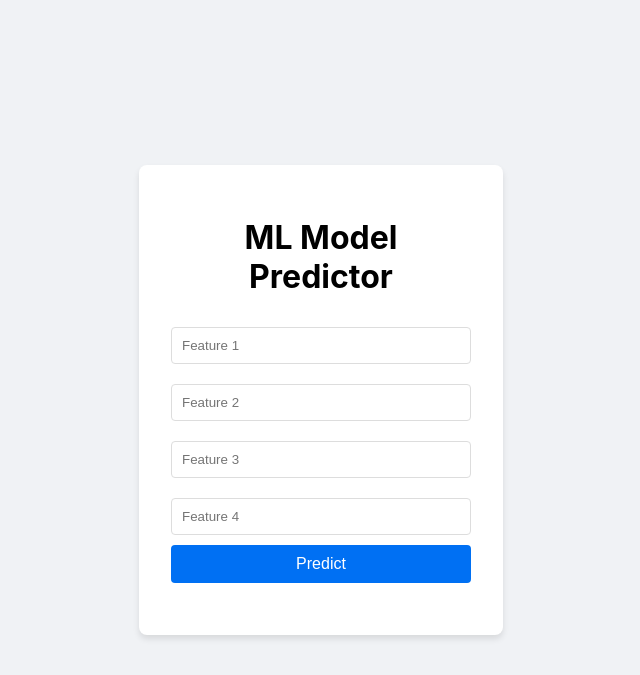
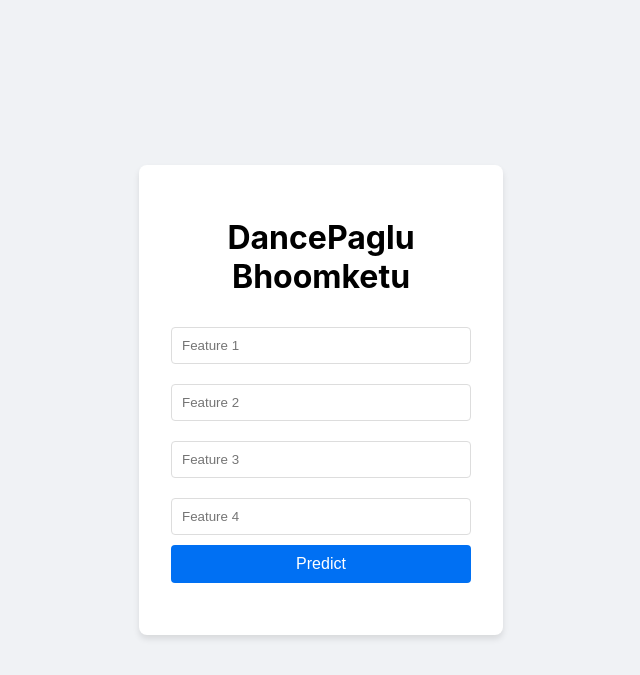
Before and after one commit to akshat-gupta-111/manthan_project, a Flask app: page / in a window 1280 px wide. Shown: the top 675 px of the page, without its empty margins (319-959 px from the left). Run offline with Flask 3, Linux system fonts and the light colour scheme; parts of the project's set-up code (start-up, migrations or seed data) failed here and were passed over.

Commit message:
testing CICD with Azure

```diff
--- a/templates/index.html
+++ b/templates/index.html
@@ -8,7 +8,7 @@
 </head>
 <body>
     <div class="container">
-        <h1>ML Model Predictor</h1>
+        <h1>DancePaglu Bhoomketu</h1>
         <form id="prediction-form">
             <input type="number" step="0.1" name="feature1" placeholder="Feature 1" required>
             <input type="number" step="0.1" name="feature2" placeholder="Feature 2" required>
```
